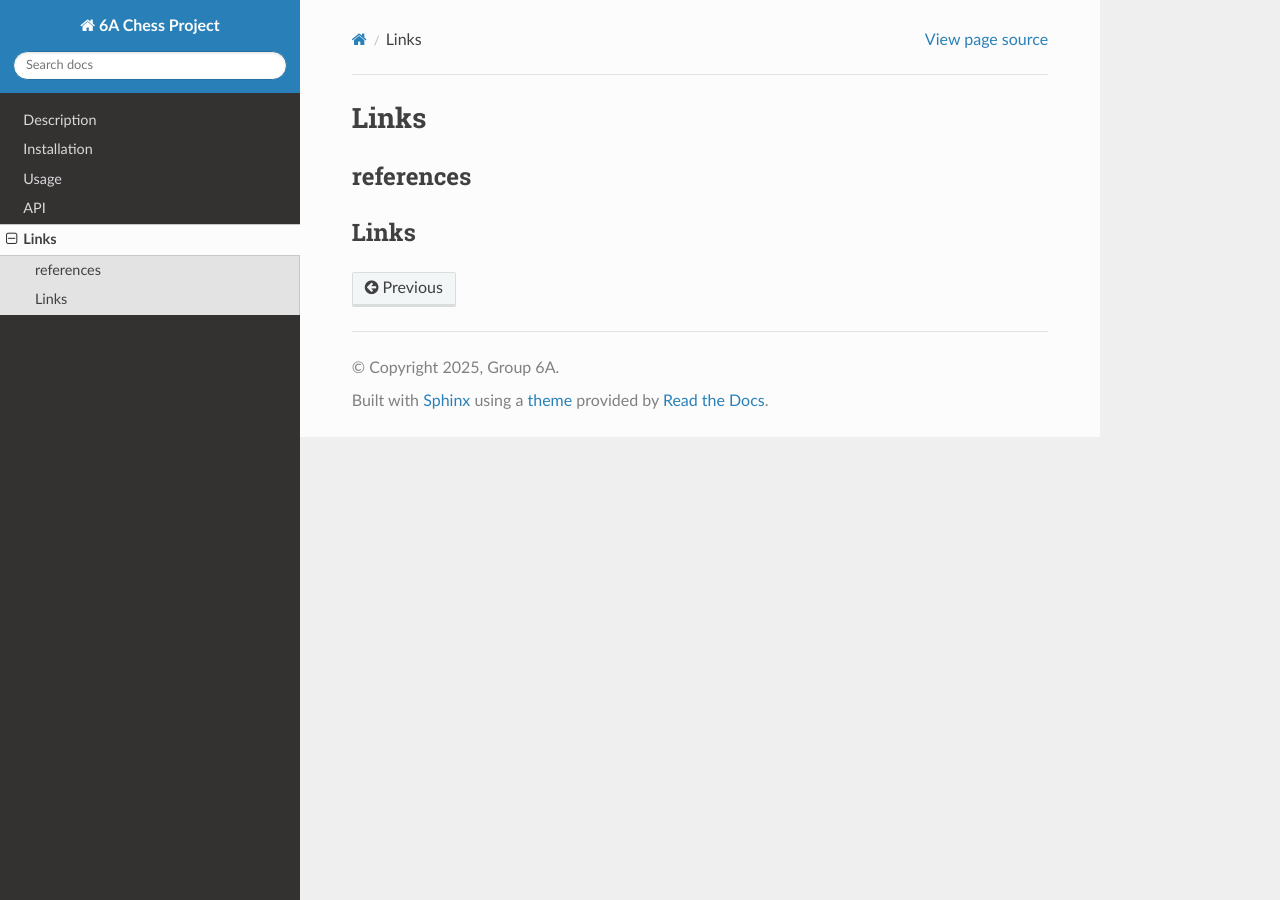
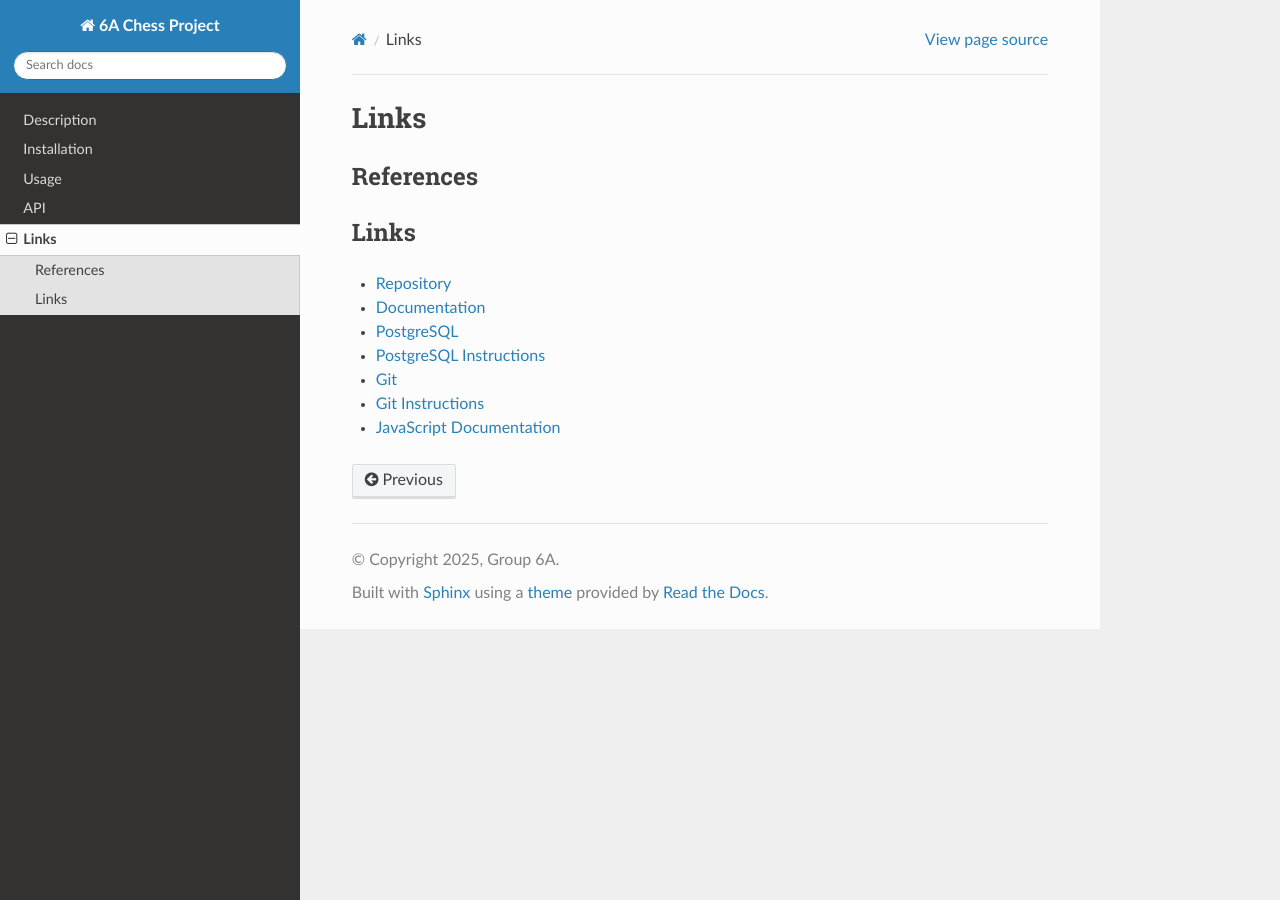
Before and after one commit to gherkins05/6A-Software-Coursework, a Sphinx documentation site: the page built from docs/source/links.rst, in a window 1280 px wide. Built offline with Sphinx 7.4.7 and the Read the Docs theme 3.1.0, drawn with Linux system fonts in a browser that asks for light colours; pages that are not in the unit, such as notebooks, are missing from menus.

Commit message:
Update links.rst

```diff
--- a/docs/source/links.rst
+++ b/docs/source/links.rst
@@ -1,9 +1,18 @@
 Links
 ==========
 
-references
+References
 ----------
+
 
 
 Links
 -----
+
+- `Repository <https://github.com/gherkins05/6A-Software-Coursework.git>`_
+- `Documentation <https://docs.google.com/document/d/1Ptto2IlkiB_SQhh25GoLQSDynJWZY2-QwD7Fx4-LPZk/edit?tab=t.0#heading=h.nl5py9k7m3gv>`_
+- `PostgreSQL <https://www.postgresql.org/>`_
+- `PostgreSQL Instructions <https://www.postgresql.org/docs/current/app-psql.html>`_
+- `Git <https://git-scm.com/>`_
+- `Git Instructions <https://git-scm.com/docs/user-manual>`_
+- `JavaScript Documentation <https://devdocs.io/javascript/>`_
```
